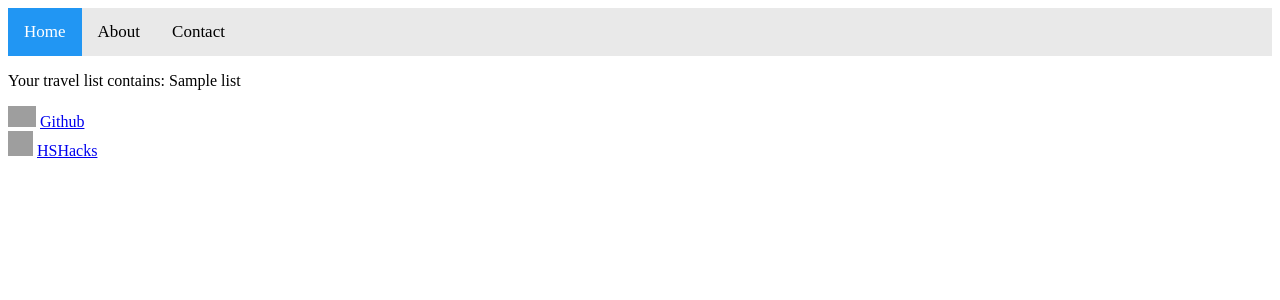
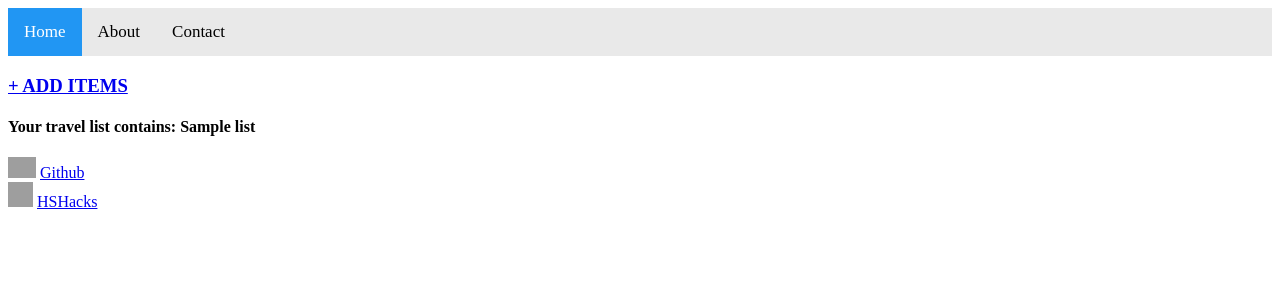
Before and after one commit to Random-Coders/travel-checklist, a Flask app: template templates/checklist.html in a window 1280 px wide. Shown: the top 300 px of the page. Run offline with Flask 2, Linux system fonts and the light colour scheme; the template is opened without the code that fills it: most values are stand-ins (such as "Sample title", 1, 10 or a date in 2020); grey boxes are pictures that could not be loaded.

Commit message:
Fixing html

```diff
--- a/templates/checklist.html
+++ b/templates/checklist.html
@@ -14,10 +14,14 @@
     <!-- Hide Search bar for now <input type="text" placeholder="Search Food...">-->
 </div>
 
+<div>
+  <a href="/upload"><h3>+ ADD ITEMS</h3></a>
+</div>
+
 <div class="list">
-  <p>Your travel list contains:
+  <h4>Your travel list contains:
     {{ list }}
-  </p>
+  </h4>
 </div>
 
 </body>
```
